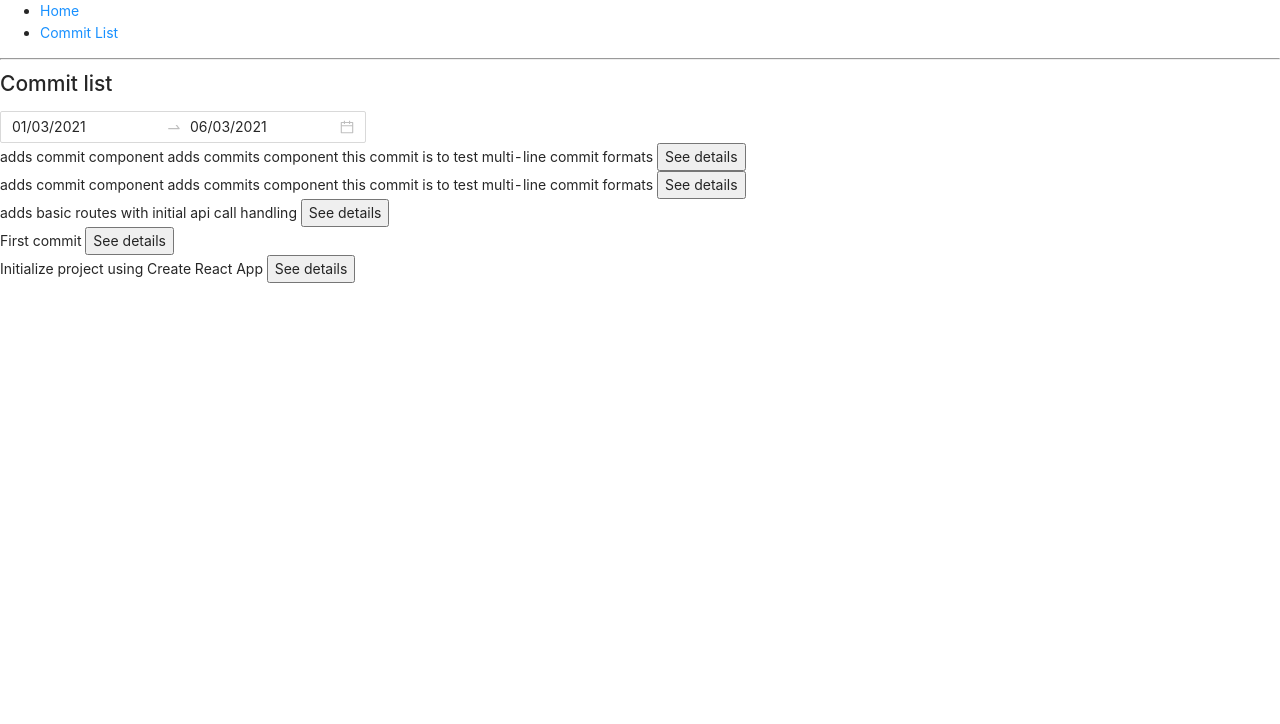
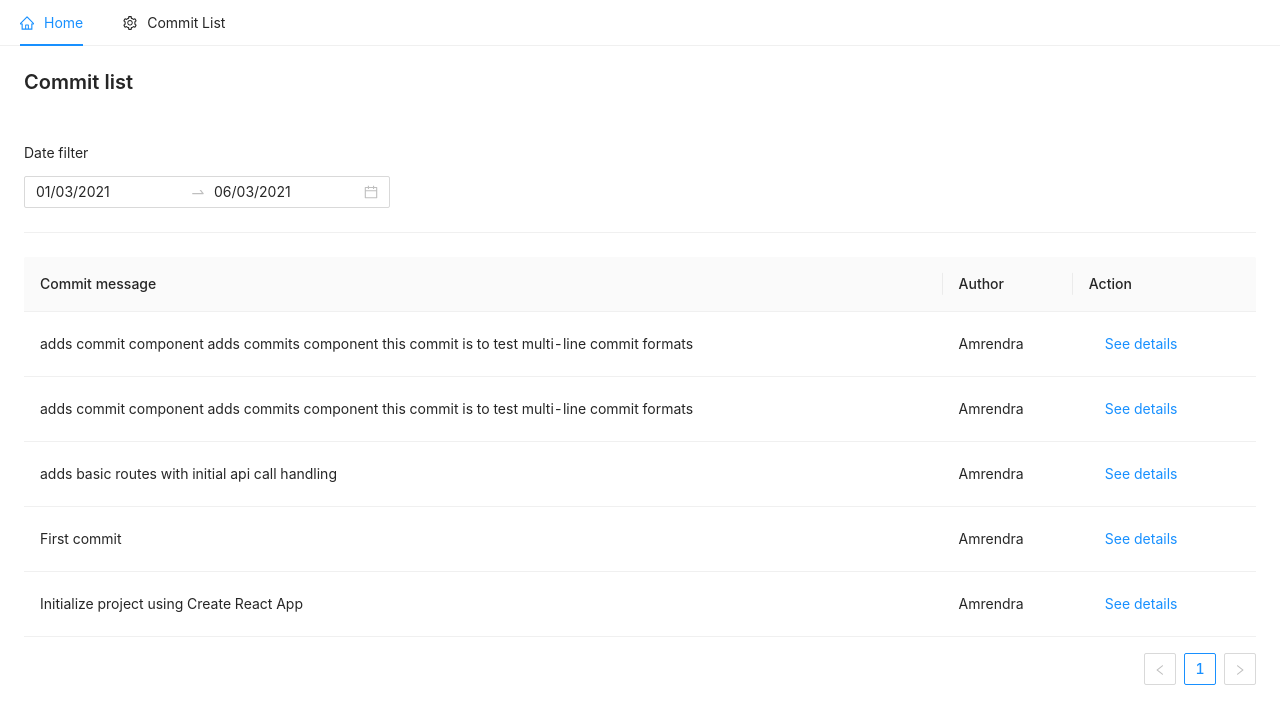
Before and after one commit to amrendrak1991/br-git-commit, a React (Create React App) app: page /commits in a window 1280 px wide. Shown: the top 724 px of the page. Built offline with nearby package versions, Linux system fonts and the light colour scheme.

Commit message:
adds styling

```diff
--- a/src/App.js
+++ b/src/App.js
@@ -1,5 +1,5 @@
 import './App.css';
-import React from "react";
+import React, {useState, useEffect} from 'react';
 import {
   BrowserRouter as Router,
   Switch,
@@ -10,19 +10,24 @@ import Home from "./components/Home";
 import Commits from "./components/Commits";
 import Commit from "./components/Commit";
 import 'antd/dist/antd.css';
+import {Menu} from "antd";
+import { HomeOutlined, SettingOutlined  } from '@ant-design/icons';
 function App() {
+  const [menuKey, setMenuKey] = useState('home');
+  const handleMenuClick = e => {
+    setMenuKey(e.key);
+  };
   return (
       <Router>
         <div>
-          <ul>
-            <li>
+          <Menu onClick={handleMenuClick} selectedKeys={[menuKey]} mode="horizontal">
+            <Menu.Item key="home" icon={<HomeOutlined />}>
               <Link to="/">Home</Link>
-            </li>
-            <li>
+            </Menu.Item>
+            <Menu.Item key="commits" icon={<SettingOutlined />}>
               <Link to="/commits">Commit List</Link>
-            </li>
-          </ul>
-          <hr />
+            </Menu.Item>
+          </Menu>
           <Switch>
             <Route exact path="/">
               <Home />
--- a/src/components/Commit.js
+++ b/src/components/Commit.js
@@ -1,23 +1,34 @@
 import React from "react";
-import { useHistory } from "react-router-dom";
+import {useHistory} from "react-router-dom";
+import {Descriptions, Divider, PageHeader, Space} from "antd";
+import {Content} from "antd/es/layout/layout";
 
 function Commit(props) {
     const history = useHistory();
-    if(!props.location.state){
+    if (!props.location.state) {
         history.push('/commits');
     }
     const commitData = props.location.state.commitData;
     return (
         <div>
-            <div>
-                {commitData.commit.message}
-            </div>
-            <div>
-                {commitData.commit.author.name}
-            </div>
-            <div>
-                {commitData.commit.author.date}
-            </div>
+            <PageHeader onBack={() => history.push('/commits')} title="Commit Details" subTitle={commitData.sha}/>
+            <Divider/>
+            <Content style={{padding: 24, margin: 0, minHeight: 280,}}>
+                <Space direction="vertical" size={12}>
+                    <Descriptions bordered>
+                        <Descriptions.Item label="Message">{commitData.commit.message}</Descriptions.Item>
+                        <Descriptions.Item label="Author Name">{commitData.commit.author.name}</Descriptions.Item>
+                        <Descriptions.Item label="Author Email">{commitData.commit.author.email}</Descriptions.Item>
+                        <Descriptions.Item label="Commit Link">
+                            <a target={'_blank'} href={commitData.commit.url}>Click to open</a>
+                        </Descriptions.Item>
+                        <Descriptions.Item label="Comment Count">{commitData.commit.comment_count}</Descriptions.Item>
+                        <Descriptions.Item label="Comment Link">
+                            <a target={'_blank'} href={commitData.comments_url}>Click to open</a>
+                        </Descriptions.Item>
+                    </Descriptions>
+                </Space>
+            </Content>
         </div>
     );
 }
--- a/src/components/Commits.js
+++ b/src/components/Commits.js
@@ -1,7 +1,9 @@
 import React, {useState, useEffect} from 'react';
 import {useHistory} from "react-router-dom";
-import {DatePicker, Space} from "antd";
+import {Button, DatePicker, Divider, PageHeader, Space, Table} from "antd";
 import moment from 'moment'
+import {commitsEndpoint} from "../util/Const";
+import Layout, {Content} from "antd/es/layout/layout";
 
 const {RangePicker} = DatePicker;
 const dateFormat = 'YYYY/MM/DD';
@@ -13,9 +15,29 @@ function Commits() {
     const [dateSince, setDateSince] = useState(moment().startOf('month').toISOString());
     const [dateUntil, setDateUntil] = useState(moment().toISOString());
     const history = useHistory();
+    const columns = [
+        {
+            title: 'Commit message',
+            dataIndex: ['commit','message'],
+            render: text => <span>{text}</span>,
+        },
+        {
+            title: 'Author',
+            dataIndex: ['commit','author','name']
+        },
+        {
+            title: 'Action',
+            key: 'action',
+            render: (text, record) => (
+                <Space size="middle">
+                    <Button type={'link'} onClick={() => seeMoreDetails(record)}>See details</Button>
+                </Space>
+            ),
+        },
+    ];
 
     function getCommitList() {
-        let apiEndpoint = "https://api.github.com/repos/amrendrak1991/br-git-commit/commits?per_page=100&sha=fd0db9583d99b4c6c3fcb9045969952bc4add991";
+        let apiEndpoint = commitsEndpoint;
         apiEndpoint += '&since' + dateSince + '&until' + dateUntil
         /*fetch(apiEndpoint)
             .then(res => res.json())
@@ -438,7 +460,6 @@ function Commits() {
             setDateSince(dates[0]);
             setDateUntil(dates[1])
         } else {
-            //clear state
             setDateSince(moment().startOf('month').toISOString());
             setDateUntil(moment().toISOString());
         }
@@ -446,8 +467,10 @@ function Commits() {
 
     return (
         <div>
-            <h2>Commit list</h2>
+            <PageHeader title="Commit list"/>
+            <Content style={{padding: 24, margin: 0, minHeight: 280,}}>
                 <Space direction="vertical" size={12}>
+                    <label>Date filter</label>
                     <RangePicker
                         defaultValue={[moment(moment().startOf('month').format(dateFormat), dateFormat),
                             moment(moment().format(dateFormat), dateFormat)]}
@@ -460,14 +483,10 @@ function Commits() {
                         allowClear={false}
                     />
                 </Space>
-            {items.length && items.map((data) => {
-                return <div>
-                    {data.commit.message.split("\n").map((msg, key) => {
-                        return <span key={key}>{msg}&nbsp;</span>;
-                    })}
-                    <button onClick={() => seeMoreDetails(data)}>See details</button>
-                </div>
-            })}
+                <Divider />
+                <Table columns={columns} pagination={{ position: ['bottomRight'] }} dataSource={items}/>
+            </Content>
+
         </div>
     );
 };
--- a/src/components/Home.js
+++ b/src/components/Home.js
@@ -1,10 +1,11 @@
 import React from "react";
+import {Content} from "antd/es/layout/layout";
 
 function Home() {
     return (
-        <div>
+        <Content style={{margin: '20px'}}>
             <h2>Simple app that shows a list of commits in a Github repository.</h2>
-        </div>
+        </Content>
     );
 }
 export default Home;
--- /dev/null
+++ b/src/util/Const.js
@@ -0,0 +1 @@
+export const commitsEndpoint = "https://api.github.com/repos/amrendrak1991/br-git-commit/commits?per_page=100&sha=fd0db9583d99b4c6c3fcb9045969952bc4add991"
```
Lines whose indentation alone changed are shown as unchanged.
